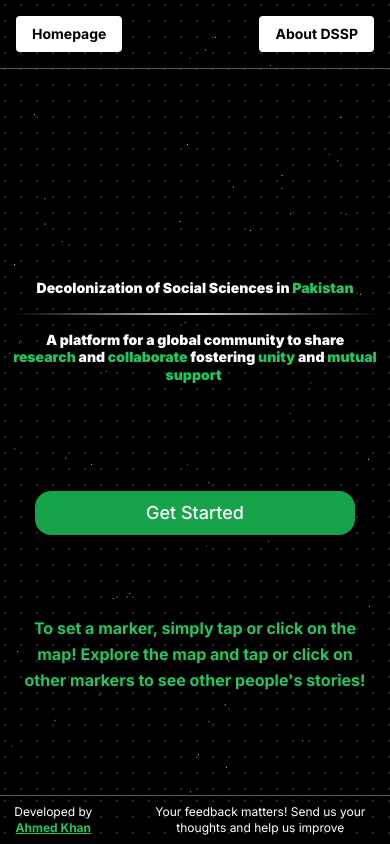
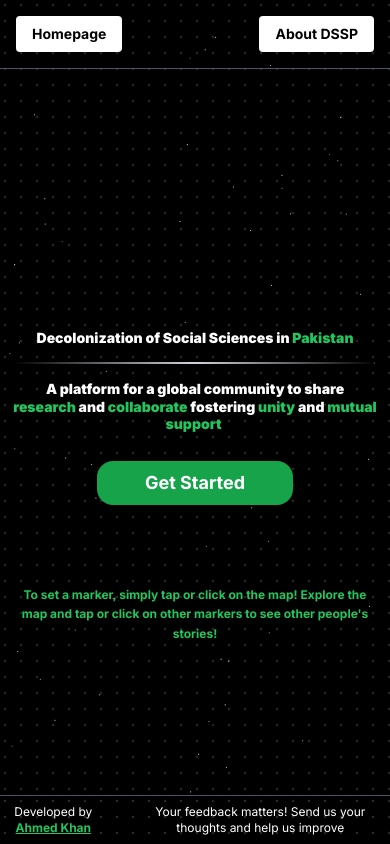
Before and after one commit to ahmkhn/dsspp, a Next.js app in the folder dssp/: page / in a window 390 px wide. Built offline with nearby package versions, Linux system fonts and the light colour scheme; no server answers.

Commit message:
style: marker info top margin on mobile and get started button width on mobile

```diff
--- a/dssp/app/page.tsx
+++ b/dssp/app/page.tsx
@@ -34,7 +34,7 @@ export default async function Index() {
 
 
 
-  <nav className="z-20 w-full border-b border-gray-600 py-4">
+    <nav className="z-20 w-full border-b border-gray-600 py-4">
     <div className="flex flex-wrap justify-between items-center w-full px-4 sm:px-6 gap-4">
       <a
         className="z-50 inline-flex items-center justify-center text-center bg-white text-black px-4 py-2 rounded text-sm sm:text-base font-bold"
@@ -60,11 +60,11 @@ export default async function Index() {
   <main className="flex-grow flex items-center justify-center w-full z-10">
     <div className="-mt-40 flex flex-col items-center justify-center w-full max-w-4xl p-4">
       <HeroHighlightDemo/>
-      <a className="-mt-40 z-10 w-full max-w-xs cursor-pointer inline-flex items-center justify-center !bg-green-600 text-lg font-medium transition-colors focus-visible:outline-none focus-visible:ring-2 focus-visible:ring-ring focus-visible:ring-offset-2 ring-offset-background bg-primary text-primary-foreground h-11 px-8 rounded-2xl"
-         href="/login">
+      <a className="-mt-60 sm:-mt-40 z-10  font-bold max-w-xs cursor-pointer inline-flex items-center justify-center !bg-green-600 text-lg transition-colors focus-visible:outline-none focus-visible:ring-2 focus-visible:ring-ring focus-visible:ring-offset-2 ring-offset-background bg-primary text-primary-foreground h-11 px-12 sm:px-24 rounded-2xl"
+        href="/login">
         Get Started
       </a>
-      <p className="mt-20 text-center sm:text-xs md:text-sm lg:text-lg font-bold text-green-500 leading-relaxed">
+      <p className="mt-20 sm:mt-12 text-center text-xs sm:text-sm md:text-base lg:text-lg font-bold text-green-500 leading-relaxed max-w-md">
             To set a marker, simply tap or click on the map! Explore the map and tap or click on other markers to see other people's stories!
       </p>
     </div>
```
